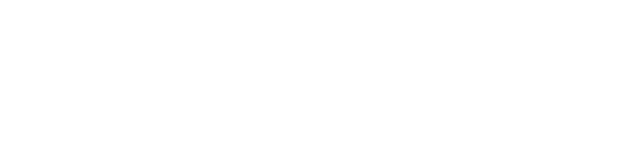
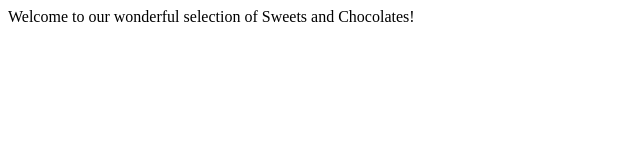
Before and after one commit to sulu-hekiulasi-27/Sweets---Chocolates, a plain HTML site: page index.html in a window 1280 px wide. Shown: the whole page, without its empty margins (0-640 px from the left). Drawn offline with Linux system fonts and the light colour scheme.

Commit message:
I added a sentence for the header

```diff
--- a/index.html
+++ b/index.html
@@ -6,6 +6,6 @@
     <title>Sweets & Chocolates</title>
 </head>
 <body>
-    <header></header>
+    <header>Welcome to our wonderful selection of Sweets and Chocolates!</header>
 </body>
 </html>
```
